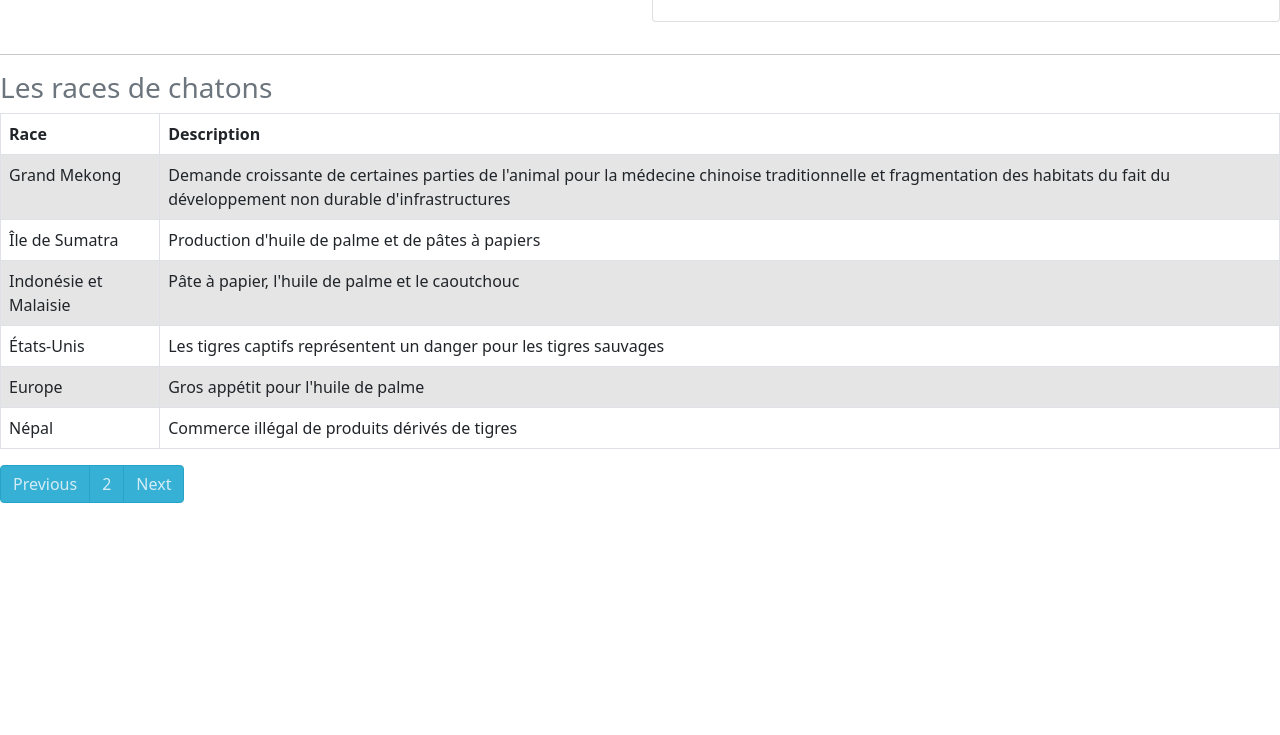
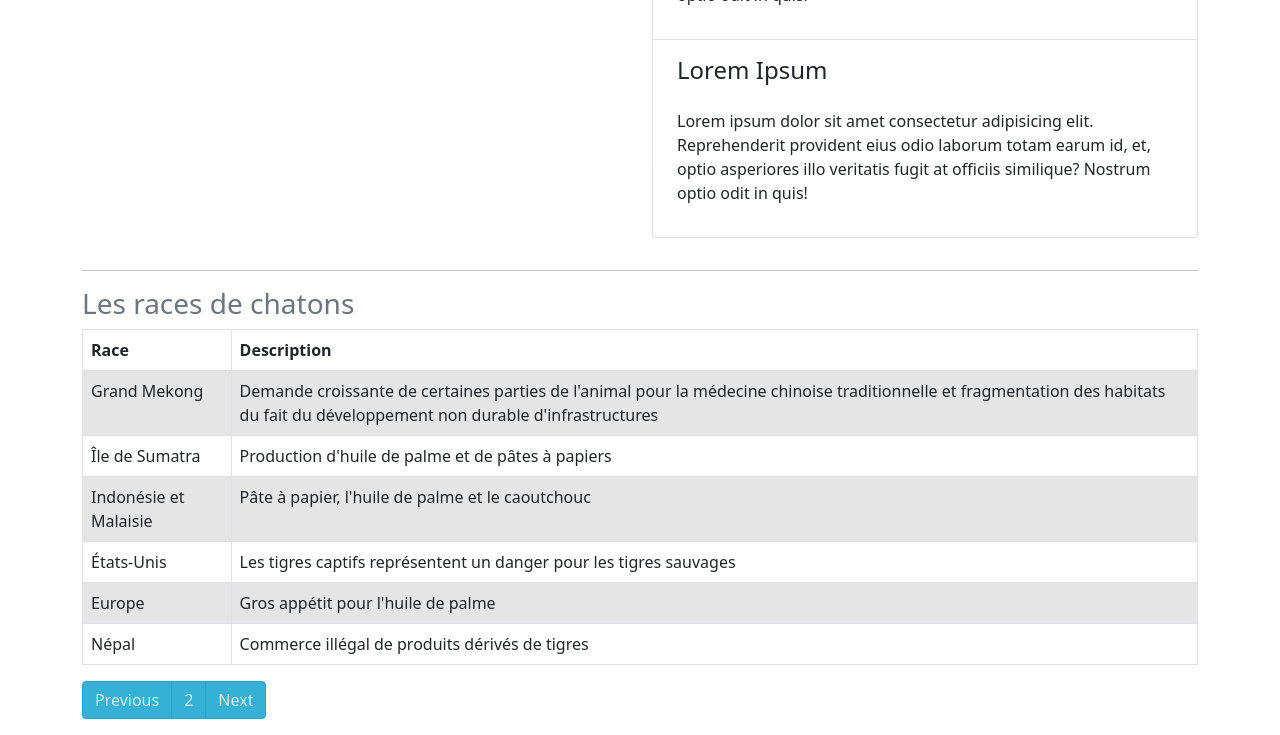
Before and after one commit to AhmadGhlm/Exercice_Bootstrap, a plain HTML site: page index.html in a window 1280 px wide. Shown: the part 1612-2347 px from the top of the page. Before the commit the page ends 2131 px from the top, so only its background shows below. Drawn offline with nearby package versions, Linux system fonts and the light colour scheme.

Commit message:
remove footer and put pagination in main section

```diff
--- a/index.html
+++ b/index.html
@@ -11,7 +11,7 @@
 </head>
 <body>
     <header>
-        <nav class="navbar navbar-expand-lg navbar-dark bg-dark"">
+        <nav class="navbar navbar-expand-lg navbar-dark bg-dark">
             <ul class="navbar-nav me-auto mb-2 mb-lg-0">
               <li class="nav-item">
                 <a class="nav-link active" aria-current="page" href="#">Accueil</a>
@@ -32,7 +32,7 @@
             </form>
         </nav>
     </header>
-    <main>
+    <main class="container mt-5">
         <h1>Lorem ipsum dolor sit amet consectetur, adipisicing elit.</h1>
         <hr>
         <div class="row">
@@ -119,8 +119,6 @@
                 </tbody>
             </table>
         </div>
-    </main>
-    <footer>
         <nav aria-label="Page navigation">
             <ul class="pagination">
               <li class="page-item"><a class="page-link" href="#" style="background: #37B0D5; color:#D4EDF5; border-color: #28A3C8;">Previous</a></li>
@@ -128,6 +126,6 @@
               <li class="page-item"><a class="page-link" href="#" style="background: #37B0D5; color:#D4EDF5; border-color: #28A3C8;">Next</a></li>
             </ul>
           </nav>
-    </footer>
+    </main>
 </body>
 </html>
```
